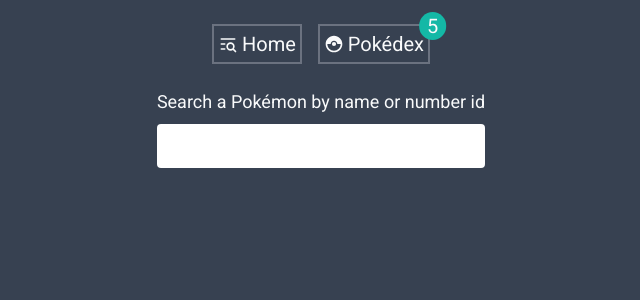
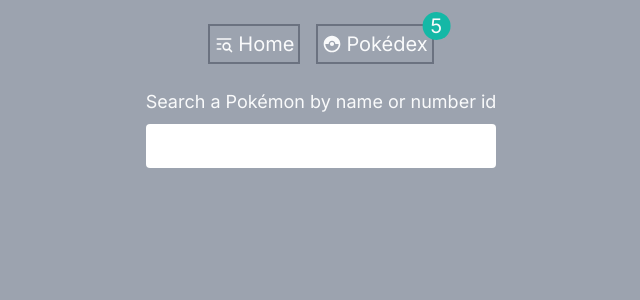
Before and after one commit to cleisonmp/pokedex, a Next.js app: page / in a window 1280 px wide. Shown: the top 300 px of the page, without its empty margins (319-959 px from the left). Built offline with nearby package versions, Linux system fonts and the light colour scheme.

Commit message:
style: change default font and bg color :lipstick:

```diff
--- a/src/pages/_document.tsx
+++ b/src/pages/_document.tsx
@@ -5,13 +5,13 @@
     <Html>
       <Head>
         <link
-          href='https://fonts.googleapis.com/css2?family=Roboto+Mono:wght@400;700&family=Roboto:wght@300;400;500;700;900&family=Sriracha&display=swap'
+          href='https://fonts.googleapis.com/css2?family=Inter:wght@300;400;700;800&family=Press+Start+2P&display=swap'
           rel='stylesheet'
         />
 
         <link rel='shortcut icon' href='/favicon.ico' type='image/ico' />
       </Head>
-      <body className='bg-gray-700 text-gray-50'>
+      <body className='bg-gray-400 text-gray-50'>
         <Main />
         <NextScript />
       </body>
--- a/tailwind.config.cjs
+++ b/tailwind.config.cjs
@@ -12,7 +12,7 @@
       },
       fontFamily: {
         sans: [
-          'Roboto',
+          'Inter',
           'ui-sans-serif',
           'system-ui',
           '-apple-system',
@@ -39,6 +39,7 @@
           '"Courier New"',
           'monospace',
         ],
+        start: ['"Press Start 2P"', 'cursive'],
       },
       opacity: {
         85: '.85',
```
